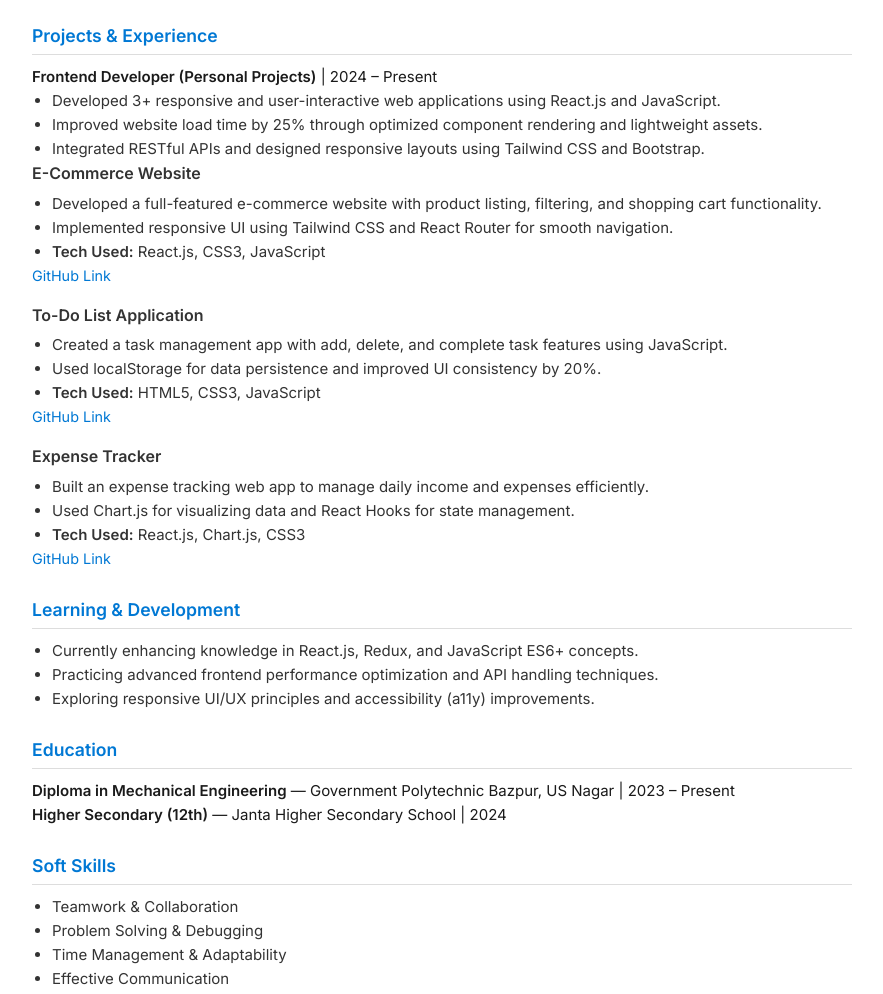
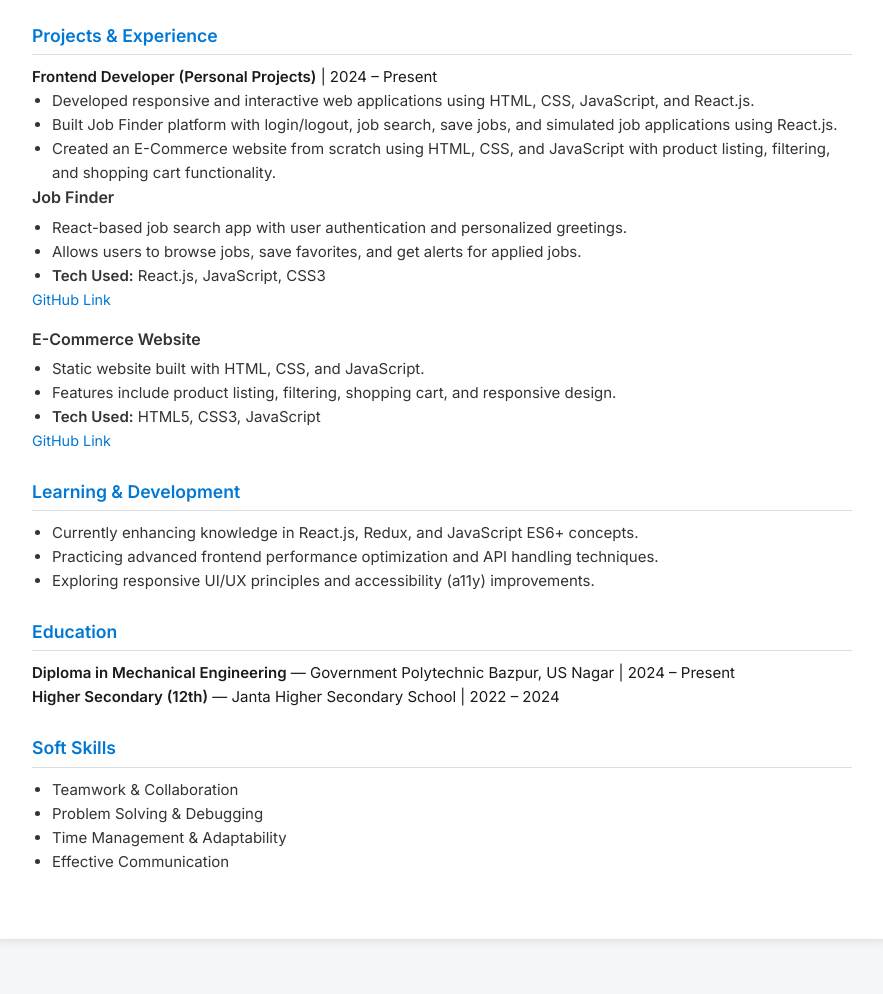
Before and after one commit to NikhilDanu/Resume, a plain HTML site: page index.html in a window 1280 px wide. Shown: the part 707-1701 px from the top of the page, without its empty margins (198-1081 px from the left). Drawn offline with Linux system fonts and the light colour scheme.

```diff
--- a/index.html
+++ b/index.html
@@ -17,10 +17,10 @@
       <h1>Nikhil Danu</h1>
       <h2>Frontend Developer</h2>
       <p class="contact">
-        📧 nikhildanu713@gmail.com | 📱 +91 9149291698 | 📍 Haldwani, India<br>
-        <a href="#">LinkedIn</a> |
-        <a href="#">GitHub</a> |
-        <a href="#">Portfolio</a>
+        📧 nikhildanu786@gmail.com | 📱 +91 9149291698 | 📍 Haldwani, India<br>
+        <a href="https://www.linkedin.com/in/nikhil-danu-802803347/">LinkedIn</a> |
+        <a href="https://github.com/NikhilDanu">GitHub</a> |
+        <a href="https://nikhildanu.github.io/-my-portfolio/">Portfolio</a>
       </p>
     </header>
     <section>
@@ -52,42 +52,31 @@
   <h3>Projects & Experience</h3>
   <p><strong>Frontend Developer (Personal Projects)</strong> | 2024 – Present</p>
   <ul>
-        <li>Developed 3+ responsive and user-interactive web applications using React.js and JavaScript.</li>
-        <li>Improved website load time by 25% through optimized component rendering and lightweight assets.</li>
-        <li>Integrated RESTful APIs and designed responsive layouts using Tailwind CSS and Bootstrap.</li>
+    <li>Developed responsive and interactive web applications using HTML, CSS, JavaScript, and React.js.</li>
+    <li>Built Job Finder platform with login/logout, job search, save jobs, and simulated job applications using React.js.</li>
+    <li>Created an E-Commerce website from scratch using HTML, CSS, and JavaScript with product listing, filtering, and shopping cart functionality.</li>
   </ul>
+
+  <div class="project">
+    <h4>Job Finder</h4>
+    <ul>
+      <li>React-based job search app with user authentication and personalized greetings.</li>
+      <li>Allows users to browse jobs, save favorites, and get alerts for applied jobs.</li>
+      <li><strong>Tech Used:</strong> React.js, JavaScript, CSS3</li>
+    </ul>
+    <a href="https://nikhildanu.github.io/jobfinder/">GitHub Link</a>
+  </div>
 
   <div class="project">
     <h4>E-Commerce Website</h4>
     <ul>
-          <li>Developed a full-featured e-commerce website with product listing, filtering, and shopping cart functionality.</li>
-          <li>Implemented responsive UI using Tailwind CSS and React Router for smooth navigation.</li>
-          <li><strong>Tech Used:</strong> React.js, CSS3, JavaScript</li>
-        </ul>
-        <a href="#">GitHub Link</a>
-      </div>
-
-      <div class="project">
-        <h4>To-Do List Application</h4>
-        <ul>
-          <li>Created a task management app with add, delete, and complete task features using JavaScript.</li>
-          <li>Used localStorage for data persistence and improved UI consistency by 20%.</li>
+      <li>Static website built with HTML, CSS, and JavaScript.</li>
+      <li>Features include product listing, filtering, shopping cart, and responsive design.</li>
       <li><strong>Tech Used:</strong> HTML5, CSS3, JavaScript</li>
     </ul>
-        <a href="#">GitHub Link</a>
-      </div>
-
-      <div class="project">
-        <h4>Expense Tracker</h4>
-        <ul>
-          <li>Built an expense tracking web app to manage daily income and expenses efficiently.</li>
-          <li>Used Chart.js for visualizing data and React Hooks for state management.</li>
-          <li><strong>Tech Used:</strong> React.js, Chart.js, CSS3</li>
-        </ul>
-        <a href="#">GitHub Link</a>
+    <a href="https://nikhildanu.github.io/e-commerce/">GitHub Link</a>
   </div>
 </section>
-
 
     <section>
       <h3>Learning & Development</h3>
@@ -100,8 +89,9 @@
 
     <section>
       <h3>Education</h3>
-      <p><strong>Diploma in Mechanical Engineering</strong> — Government Polytechnic Bazpur, US Nagar | 2023 – Present</p>
-      <p><strong>Higher Secondary (12th)</strong> — Janta Higher Secondary School | 2024</p>
+    <p><strong>Diploma in Mechanical Engineering</strong> — Government Polytechnic Bazpur, US Nagar | 2024 – Present</p>
+<p><strong>Higher Secondary (12th)</strong> — Janta Higher Secondary School | 2022 – 2024</p>
+
     </section>
 
     <section>
--- a/style.css
+++ b/style.css
@@ -21,7 +21,6 @@
   box-shadow: 0 2px 10px rgba(0,0,0,0.1);
 }
 
-/* Header */
 header {
   text-align: center;
   border-bottom: 2px solid #0078d4;
```
Lines whose indentation alone changed are shown as unchanged.
